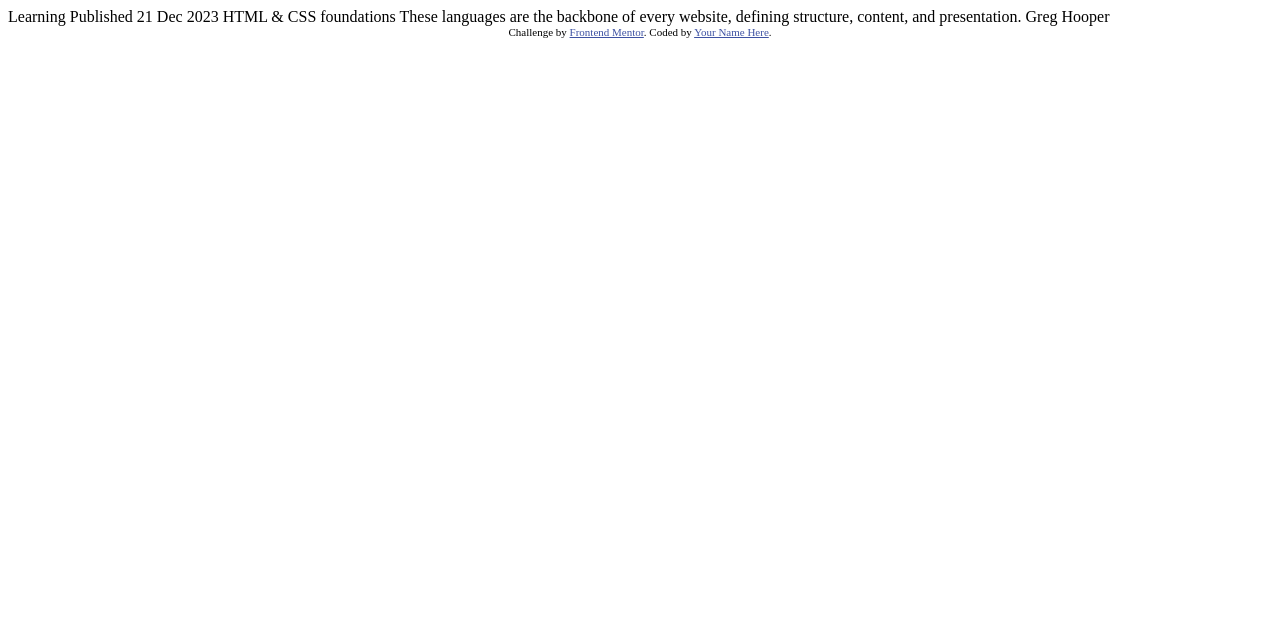
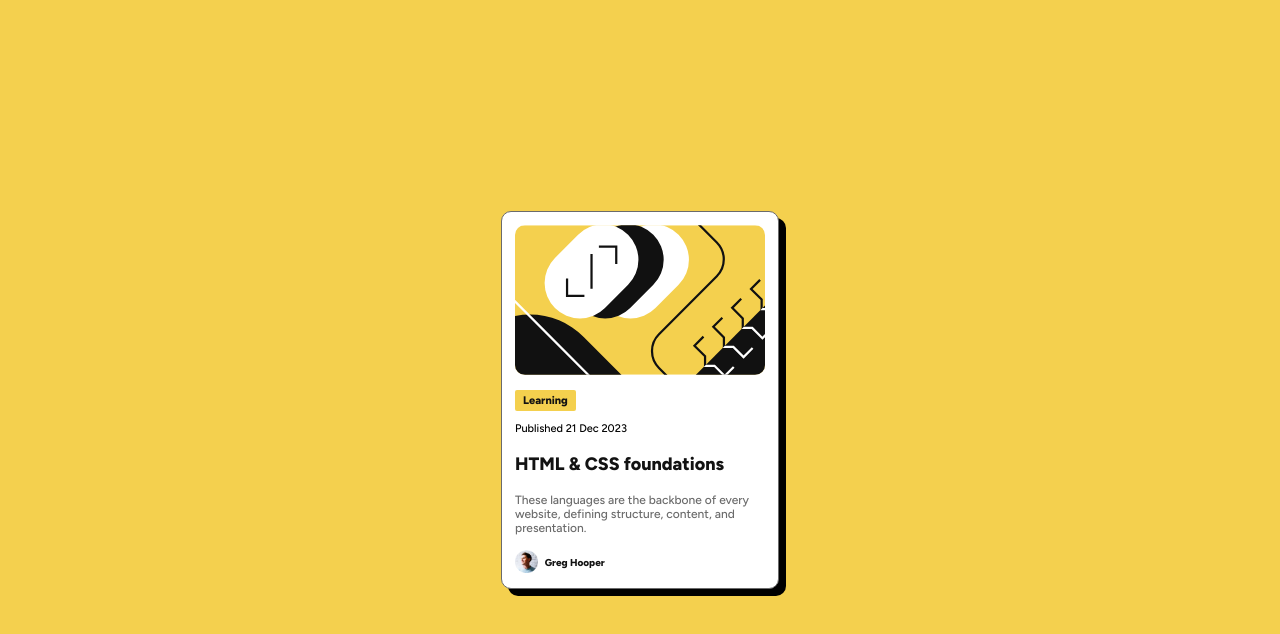
Before and after one commit to dhiaa-zer/secend-project, a plain HTML site: page index.html in a window 1280 px wide. Drawn offline with Linux system fonts and the light colour scheme.

Commit message:
second commit

```diff
--- a/index.html
+++ b/index.html
@@ -3,32 +3,31 @@
     <head>
         <meta charset="UTF-8">
         <meta name="viewport" content="width=device-width, initial-scale=1.0"> <!-- displays site properly based on user's device -->
-
+        <link rel="stylesheet" href="style.css">
         <link rel="icon" type="image/png" sizes="32x32" href="./assets/images/favicon-32x32.png">
+        <link href="https://fonts.googleapis.com/css2?family=Figtree:wght@500;800&display=swap" rel="stylesheet">
 
         <title>Frontend Mentor | Blog preview card</title>
-
-  <!-- Feel free to remove these styles or customise in your own stylesheet 👍 -->
-  <style>
-    .attribution { font-size: 11px; text-align: center; }
-    .attribution a { color: hsl(228, 45%, 44%); }
-  </style>
     </head>
     <body>
+        <div class = "container">
+            <div class="Image" >
+                <img src="assets/images/illustration-article.svg" alt=" illustration-article">
+            </div>
+            <div class="information">
+               <p  class="text1">
+                Learning</p>
+               <p class="text2"> Published 21 Dec 2023</p>
+               <p class="text3">HTML & CSS foundations</p>
+               <p class="text4">These languages are the backbone of every website, defining structure, content, and presentation.</p>
+               <div class="profile">
+                 <img src="assets/images/image-avatar.webp" alt="image-avatar">
+                 <p >Greg Hooper</p>
+               </div>
+            </div>
 
-  Learning
+        </div>
 
-  Published 21 Dec 2023
 
-  HTML & CSS foundations
-
-  These languages are the backbone of every website, defining structure, content, and presentation.
-
-  Greg Hooper
-
-  <div class="attribution">
-    Challenge by <a href="https://www.frontendmentor.io?ref=challenge" target="_blank">Frontend Mentor</a>.
-    Coded by <a href="#">Your Name Here</a>.
-  </div>
     </body>
 </html>
--- /dev/null
+++ b/style.css
@@ -0,0 +1,95 @@
+p{
+   font-family: 'Figtree';
+}
+
+:root{
+      --white: hsl(0, 0%, 100%);
+      --yellow: hsl(47, 88%, 63%);
+      --gray-500: hsl(0, 0%, 42%);
+      --gray-950: hsl(0, 0%, 7%);
+
+}
+body{
+    background-color: var(--yellow);
+    display: flex;
+    flex-direction: column;
+    justify-items: center;
+    justify-content: center;
+}
+
+.container{
+
+
+   background-color: var(--white);
+   transform: translateX(-50%) translateY(-50%);
+   position: absolute;
+   top: 50%;
+   left: 50%;
+   display: flex;
+   flex-direction: column ;
+   justify-items: center;
+   width: 250px;
+    height: 350px;
+    padding: 13px;
+    border: 1px solid ;
+    border-color: var(--gray-500);
+    border-radius: 10px;
+    box-shadow: 7px 7px 0px 0px ;
+
+
+}
+
+
+.Image img{
+    width: 100%;
+    border-radius: 10px;
+
+}
+
+
+
+.profile{
+    margin-top: 15px;
+    display: flex;
+    flex-direction: row;
+     height: 23px;
+}
+
+.profile img{
+      height: 100%;
+
+}
+.profile p{
+    margin: 0px;
+    margin-left: 7px ;
+    font-size: 10px;
+    padding-top:6px;
+    font-weight: 900;
+    color: var(--gray-950);
+}
+
+
+.text1{
+    font-size: 11px;
+    font-weight: bold;
+    background-color: var(--yellow);
+    margin-bottom: 0;
+    display: inline-block;
+    padding: 4px 8px 4px 8px;
+    border-radius: 2px;
+    color: var(--gray-950);
+}
+.text2{
+    font-size: 11px;
+    font-weight:500;
+
+}
+.text3{
+    font-weight: 800;
+    font-size: 18px;
+    color:var(--gray-950);
+}
+.text4{
+    font-size: 12px;
+    color: var(--gray-500);
+}
```
Lines whose indentation alone changed are shown as unchanged.
